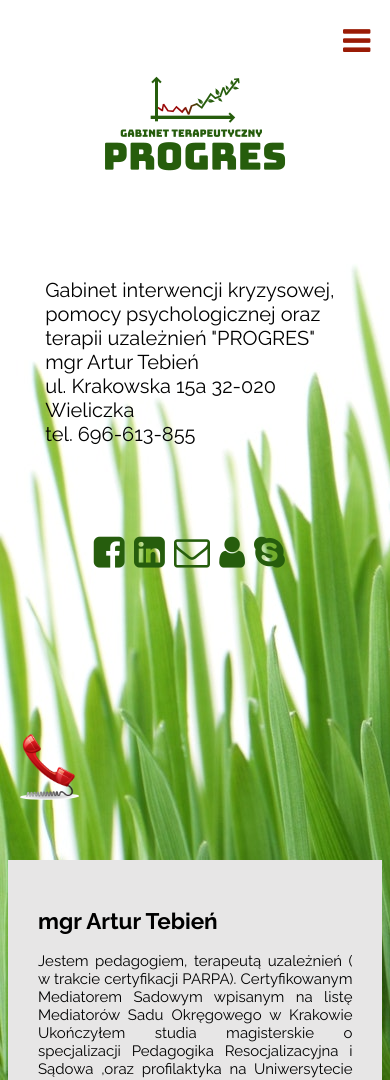
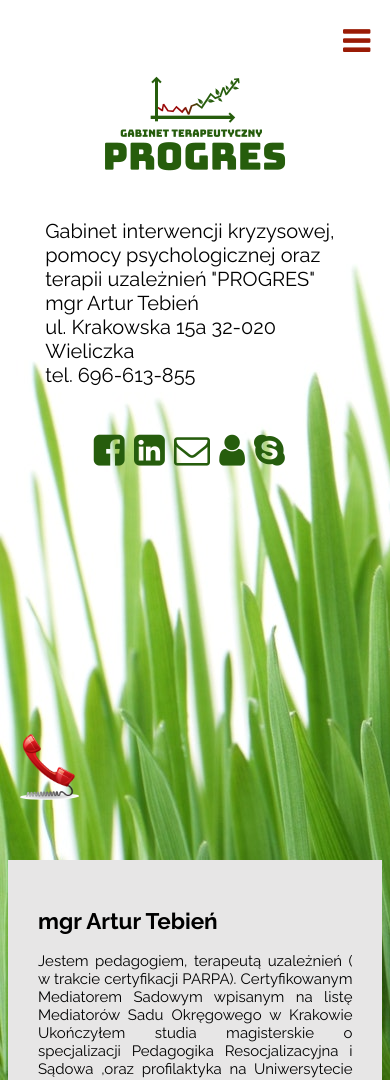
Before and after one commit to januszpolak/gabinet_progres, a plain HTML site: page index.html in a window 390 px wide. Shown: the top 1080 px of the page. Drawn offline with nearby package versions, Linux system fonts and the light colour scheme.

Commit message:
update paddings

```diff
--- a/style.scss
+++ b/style.scss
@@ -172,7 +172,7 @@ body {
 
         @media (max-width: 1190px) {
             padding-left: 0;
-            padding-bottom: 10vh;
+            padding-bottom: 3vh;
 
         }
     }
@@ -183,7 +183,7 @@ body {
         @media (max-width: 1190px) {
             width: 80%;
             font-size: 20px;
-            padding-bottom: 10vh;
+            padding-bottom: 5vh;
 
         }
     }
```
Also changed, not shown: css/style.min.css, 1 other file.
